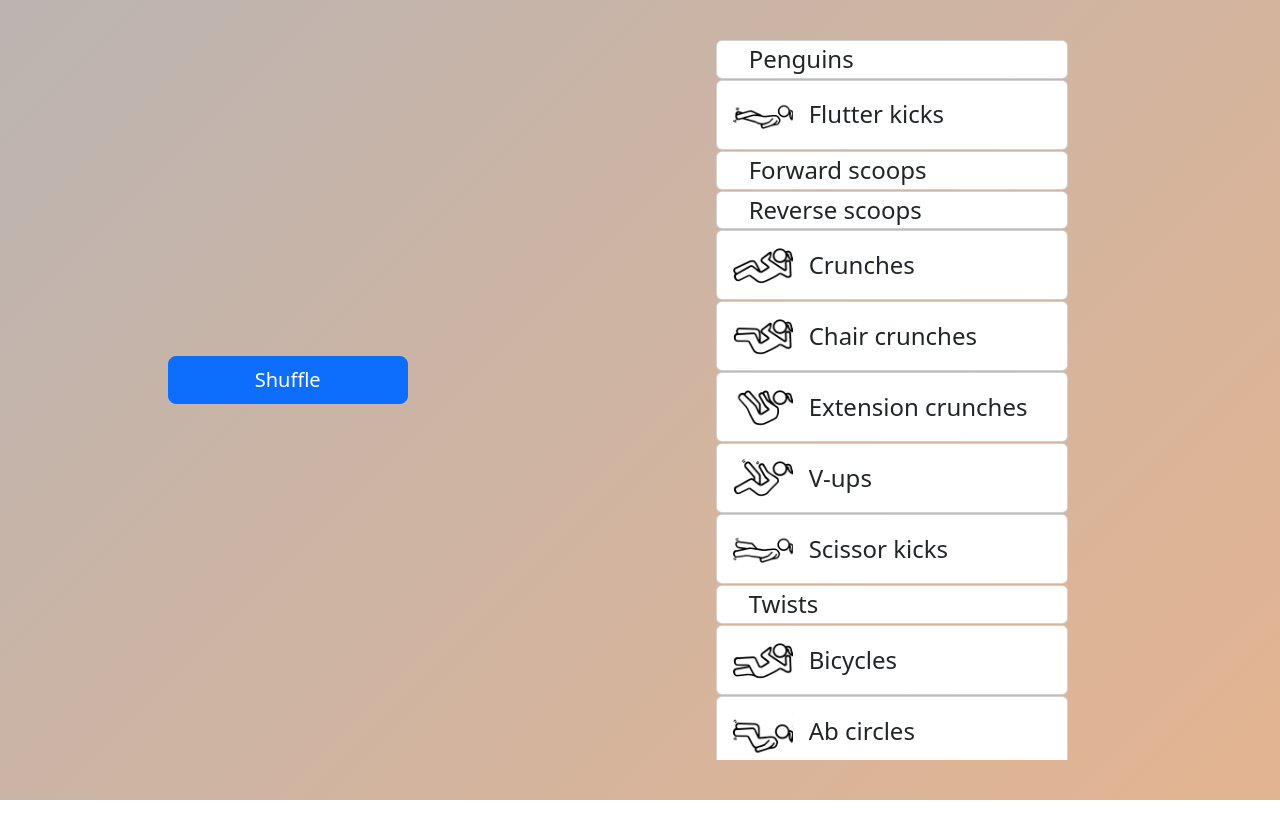
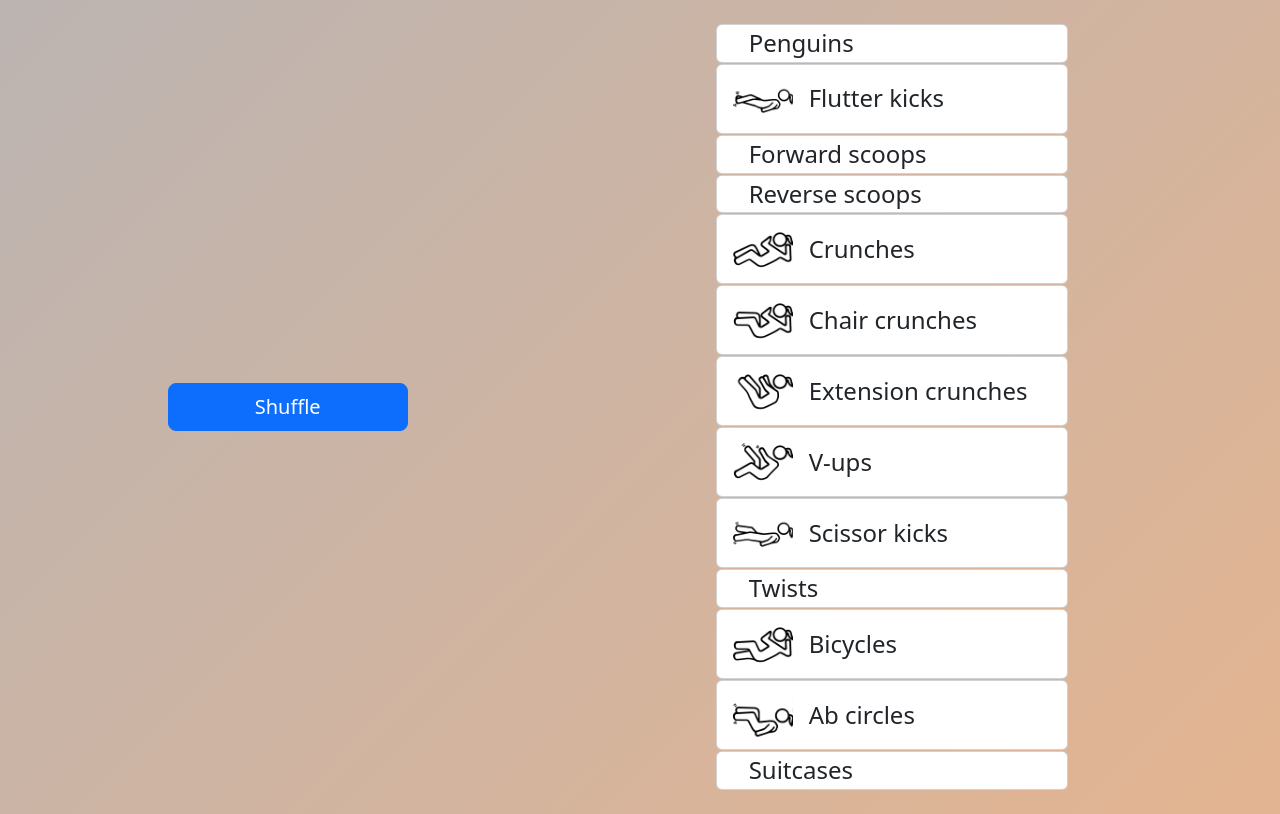
Before and after one commit to kstrickey/other-cell-core, a React (Create React App) app: page / in a window 1280 px wide. Built offline with nearby package versions, Linux system fonts and the light colour scheme.

Commit message:
fixed layout a bit

```diff
--- a/src/containers/Home.js
+++ b/src/containers/Home.js
@@ -12,7 +12,7 @@ export default function Home() {
   const [exercisesList, setExercisesList] = useState(DEFAULT_EXERCISE_LIST);
 
   return (
-    <Container className='soothing-background m-0 px-5' fluid style={{ height: '100vh', width: '100vw' }}>
+    <Container className='soothing-background m-0 px-5' fluid style={{ minHeight: '100vh', width: '100vw' }}>
       <Row>
         <Col className='d-flex align-items-center' md={5}>
           <Button
@@ -23,7 +23,7 @@ export default function Home() {
           >Shuffle</Button>
         </Col>
         <Col md={7}>
-          <div className='mx-auto px-4' style={{ maxWidth: '400px', height: '90vh', marginTop: '5vh', overflowX: 'auto' }}>
+          <div className='mx-auto px-4 my-4' style={{ maxWidth: '400px' }}>
             {exercisesList.map(ex => <ExerciseCard style={{ marginBottom: '1px', maxWidth: '400px' }} exerciseKey={ex} />)}
           </div>
         </Col>
```
